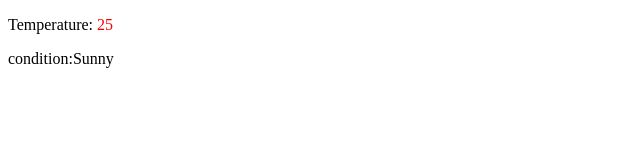
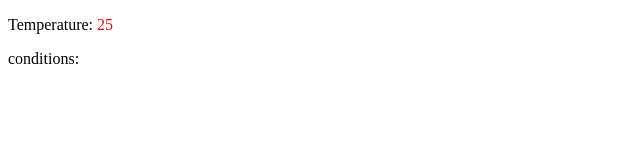
Before and after one commit to acciojob/conditional-weather-report-Chandrashekar185, a React app: page / in a window 1280 px wide. Shown: the top 160 px of the page, without its empty margins (0-640 px from the left). Built offline with nearby package versions, Linux system fonts and the light colour scheme.

Commit message:
Update weatherDisplay.jsx

```diff
--- a/src/components/weatherDisplay.jsx
+++ b/src/components/weatherDisplay.jsx
@@ -1,11 +1,11 @@
 import React from "react";
 const WeatherDisplay=({weather})=>{
-    const {temperature,condition}=weather;
+    const {temperature,conditions}=weather;
     const tempStyle={color: temperature > 20 ? 'red':'blue'}
     return(
         <div>
             <p>Temperature: <span style={tempStyle}>{temperature}</span></p>
-            <p>condition:{condition}</p>
+            <p>conditions:{conditions}</p>
 
 
         </div>
```
